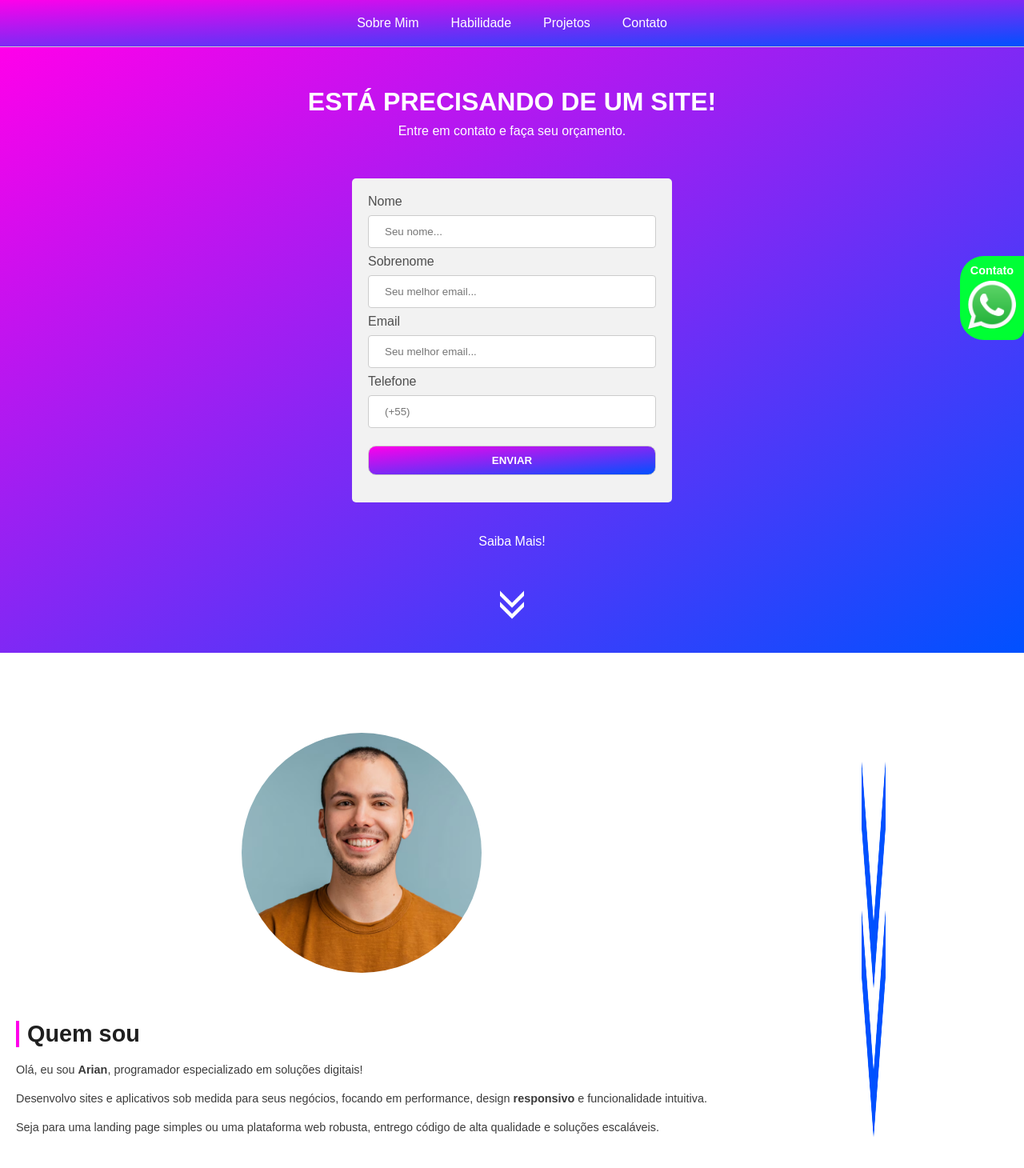
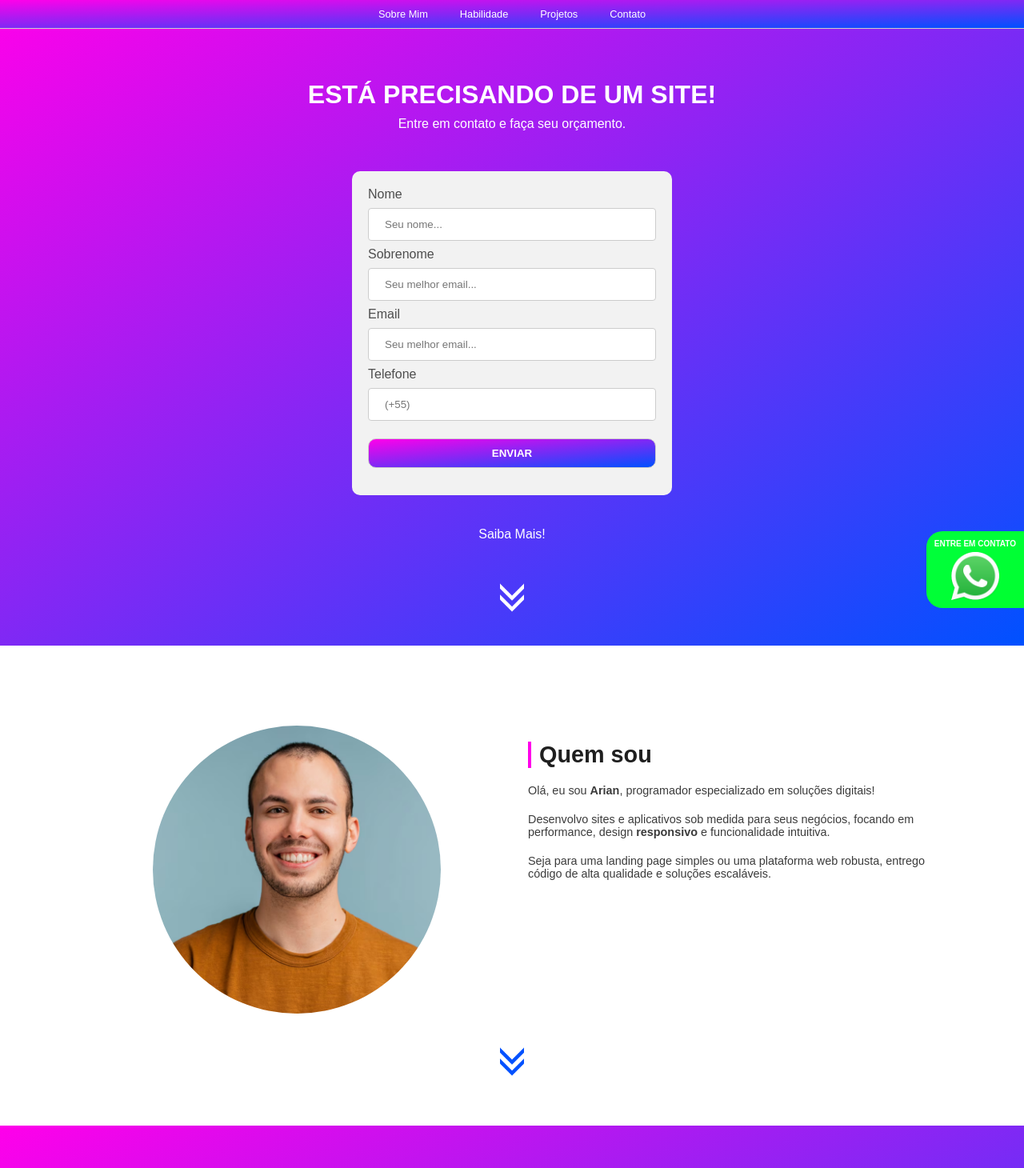
Before and after one commit to ArianMelo/portfolio-arianmelodev, a plain HTML site: page index.html in a window 1280 px wide. Shown: the top 1460 px of the page at 80% size. Drawn offline with Linux system fonts and the light colour scheme.

Commit message:
Responsividade (em processo) 25/09/2024

```diff
--- a/css/container-1.css
+++ b/css/container-1.css
@@ -3,6 +3,7 @@
 .container-1 {
   color: #fff;
   background-image: linear-gradient(to bottom right, rgb(255, 0, 234), rgb(0, 81, 255));
+  padding-top: 100px;
   padding-bottom: 40px;
 }
 
@@ -16,34 +17,12 @@
   font-weight: 400;
 }
 
-.topnav{
-  background-image: linear-gradient(to bottom right, #ff00ea, #0051ff);
-  position: sticky;
-  display: flex;
-  align-items: center;
-  justify-content: center;
-  top: 0;
-  border-bottom: 1px solid #ccc;
-  padding: 20px 0;
-}
-
-.topnav a {
-  color: #fff;
-  font-weight: 500;
-  margin: 0 20px;
-}
-
 .form-1 {
   background-color: #f2f2f2;
   max-width: 400px;
-  border-radius: 5px;
   padding: 20px;
   margin: 0 auto;
   margin-bottom: 40px;
-}
-
-.container-1 {
-  padding-top: 50px;
 }
 
 .container-1 h1 {
--- a/css/container-2.css
+++ b/css/container-2.css
@@ -6,6 +6,8 @@
   flex-wrap: wrap;
   padding-top: 100px;
   padding-bottom: 60px;
+  padding-left: 4%;
+  padding-right: 4%;
 }
 
 .container-2 .foto-perfil {
@@ -13,7 +15,7 @@
   margin: 0 auto;
   margin-bottom: 40px;
   width: 100%;
-  max-width: 300px;
+  max-width: 360px;
   border-radius: 50%;
 }
 
--- a/css/container-3.css
+++ b/css/container-3.css
@@ -3,8 +3,10 @@
 .container-3 {
   color: #fff;
   background-image: linear-gradient(to bottom right, rgb(255, 0, 234), rgb(0, 81, 255));
-  padding-bottom: 40px;
-  padding: 40px 0;
+  padding-top: 100px;
+  padding-bottom: 60px;
+  padding-left: 4%;
+  padding-right: 4%;
 }
 
 .container-3 ul {
--- a/css/container-4.css
+++ b/css/container-4.css
@@ -1,7 +1,10 @@
 /* CONTAINER 4 */
 
 .container-4 {
-  padding: 40px 20px;
+  padding-top: 100px;
+  padding-bottom: 60px;
+  padding-left: 4%;
+  padding-right: 4%;
 }
 
 .container-4 h2 {
@@ -17,14 +20,19 @@
 }
 
 .container-4 ul {
+  display: flex;
+  align-items: center;
+  justify-content: center;
+  flex-direction: row;
+  flex-wrap: wrap;
   list-style-type: none;
 }
 
 .container-4 ul li {
   background-color: #eee;
-  border-radius: 20px;
+  border-radius: 10px;
   margin: 0 auto;
-  width: 280px;
+  width: auto;
   margin-bottom: 40px;
   box-shadow: #7b7b7b 1px 1px 20px;
   padding-bottom: 20px;
--- /dev/null
+++ b/css/footer.css
@@ -0,0 +1,21 @@
+.footer {
+  background-image: linear-gradient(to bottom right, #ff00ea, #0051ff);
+  position: relative;
+  bottom: 0;
+  width: 100%;
+  display: flex;
+  align-items: center;
+  justify-content: center;
+  padding: 20px;
+  padding-bottom: 40px;
+  background-color: blue;
+  z-index: 1;
+}
+
+.footer p a {
+  display: flex;
+  align-items: center;
+  justify-content: center;
+  font-size: 0.8em;
+  color: #fff;
+}
--- /dev/null
+++ b/css/style-responsive.css
@@ -0,0 +1,57 @@
+
+@media screen and (min-width: 400px) {
+
+  .container-1 .form-1 {
+    border-radius: 10px;
+  }
+
+}
+
+@media screen and (min-width: 800px) {
+
+  .container-2 {
+    display: flex;
+    flex-direction: column;
+    padding-left: 8%;
+    padding-right: 8%;
+  }
+
+  .container-2 .row {
+    display: flex;
+    flex-direction: row;
+  }
+
+  .container-2 .text-area {
+    align-items: left;
+  }
+
+  .container-2 .text-area, .container-2 .foto-perfil {
+    width: 50%;
+  }
+
+  .whatsapp {
+    flex-direction: column;
+    width: auto;
+    height: auto;
+    border-top-left-radius: 20px;
+    border-top-left-radius: 20px;
+    border-bottom-left-radius: 20px;
+    align-items: center;
+    justify-content: center;
+    bottom: 40px;
+    padding: 10px;
+  }
+
+  .whatsapp img {
+    width: 60px;
+    margin: auto;
+  }
+
+  .whatsapp h3 {
+    flex-wrap: wrap;
+    font-size: 10px;
+    margin-bottom: 5px;
+    color: #fff;
+  }
+
+}
--- a/css/style.css
+++ b/css/style.css
@@ -25,11 +25,11 @@ input[type=text]{
   box-sizing: border-box;
 }
 
-input[type=email]:focus::placeholder, input[type=number]:focus::placeholder {
+input[type=email]:focus::placeholder, input[type=tel]:focus::placeholder, input[type=text]:focus::placeholder {
   color: #fff;
 }
 
-input[type=email]:focus {
+input[type=email]:focus ,input[type=tel]:focus ,input[type=text]:focus {
   background-image: linear-gradient(to bottom right, rgb(255, 0, 234), rgb(0, 81, 255));
   color: #fff;
 }
@@ -50,29 +50,3 @@ input[type=submit] {
 input[type=submit]:hover {
   background-image: linear-gradient(to bottom right, rgb(0, 255, 60), rgb(0, 255, 47));
 }
-
-.whatsapp {
-  background-image: linear-gradient(to bottom right, rgb(0, 255, 60), rgb(0, 255, 47));
-  display: flex;
-  flex-direction: column;
-  justify-content: center;
-  align-items: center;
-  position: fixed;
-  padding: 10px;
-  border-radius: 30px;
-  border-top-right-radius: 0;
-  border-bottom-right-radius: 14px;
-  top: 40%;
-  right: 0;
-  z-index: 999;
-}
-
-.whatsapp img {
-  width: 60px;
-}
-
-.whatsapp h3 {
-  font-size: 0.9em;
-  margin-bottom: 5px;
-  color: #fff;
-}
--- /dev/null
+++ b/css/topnav.css
@@ -0,0 +1,19 @@
+/* TOPNAV */
+.topnav{
+  background-image: linear-gradient(to bottom right, #ff00ea, #0051ff);
+  position: fixed;
+  display: flex;
+  align-items: center;
+  justify-content: center;
+  width: 100%;
+  top: 0;
+  border-bottom: 1px solid #ccc;
+  padding: 10px 0;
+}
+
+.topnav a {
+  color: #fff;
+  font-weight: 500;
+  font-size: 0.8em;
+  margin: 0 20px;
+}
--- /dev/null
+++ b/css/whatsapp.css
@@ -0,0 +1,26 @@
+.whatsapp {
+  background-image: linear-gradient(to bottom right, rgb(0, 255, 60), rgb(0, 255, 47));
+  display: flex;
+  flex-direction: row;
+  justify-content: center;
+  align-items: center;
+  height: 8vh;
+  width: 100%;
+  position: fixed;
+  padding: 10px;
+  bottom: 0;
+  right: 0;
+  z-index: 0;
+}
+
+.whatsapp img {
+  width: 5vh;
+  margin-left: 20px;
+}
+
+.whatsapp h3 {
+  font-size: 1em;
+  text-transform: uppercase;
+  margin-bottom: 5px;
+  color: #fff;
+}
--- a/index.html
+++ b/index.html
@@ -3,19 +3,31 @@
 <head>
   <meta charset="UTF-8">
   <meta name="viewport" content="width=device-width, initial-scale=1.0">
+
   <link rel="stylesheet" href="css/style.css">
   <link rel="stylesheet" href="css/style-responsive.css">
   <link rel="stylesheet" href="css/container-1.css">
   <link rel="stylesheet" href="css/container-2.css">
   <link rel="stylesheet" href="css/container-3.css">
   <link rel="stylesheet" href="css/container-4.css">
+  <link rel="stylesheet" href="css/footer.css">
+  <link rel="stylesheet" href="css/topnav.css">
+  <link rel="stylesheet" href="css/menu-overlay.css">
+  <link rel="stylesheet" href="css/whatsapp.css">
+
+  <!-- RESPONSIVE -->
+
+  <link rel="stylesheet" href="css/style-responsive.css">
+
   <title>Portfólio</title>
 </head>
 <body>
-  <div class="whatsapp">
-    <h3>Contato</h3>
-    <a href="whats"><img src="img/whatsapp.png" alt="whatsapp"></a>
-  </div>
+  <a href="whats">
+    <div class="whatsapp">
+      <h3>Entre em contato</h3>
+      <img src="img/whatsapp.png" alt="whatsapp">
+    </div>
+  </a>
   <!-- MENU DE NAVEGAÇÃO -->
   <nav class="topnav">
     <a href="#">Sobre Mim</a>
@@ -23,6 +35,8 @@
     <a href="#">Projetos</a>
     <a href="#" style="float: right;">Contato</a>
   </nav>
+  <!-- MENU RESPONSIVO -->
+
   <!-- CONTAINER 1 -->
   <section class="container-1">
     <h1>Está precisando de um site!</h1>
@@ -31,15 +45,15 @@
     <form class="form-1" action="/action_page.php">
 
       <label for="fname">Nome</label>
-      <input type="text" id="email" name="lastname" placeholder="Seu nome...">
+      <input type="text" id="fname" name="firstname" placeholder="Seu nome...">
 
       <label for="lname">Sobrenome</label>
-      <input type="text" id="email" name="lastname" placeholder="Seu melhor email...">
+      <input type="text" id="lname" name="lastname" placeholder="Seu melhor email...">
 
       <label for="email">Email</label>
       <input type="email" id="email" name="email" placeholder="Seu melhor email...">
 
-      <label for="lname">Telefone</label>
+      <label for="telnumber">Telefone</label>
       <input type="tel" id="telnumber" name="telnumber" placeholder="(+55)">
 
       <input type="submit" value="Enviar">
@@ -124,7 +138,12 @@
   </section>
   <!-- FOOTER -->
   <footer class="footer">
+    <h2></h2>
+    <p><a href="#">Arian &copy Todos os direitos reservados.</a></p>
+  </footer>
 
-  </footer>
+
+  <!-- MENU OVERLAY -->
+
 </body>
 </html>
```
Also changed, not shown: js/menu-overlay.js (added, +7 -0 lines).
